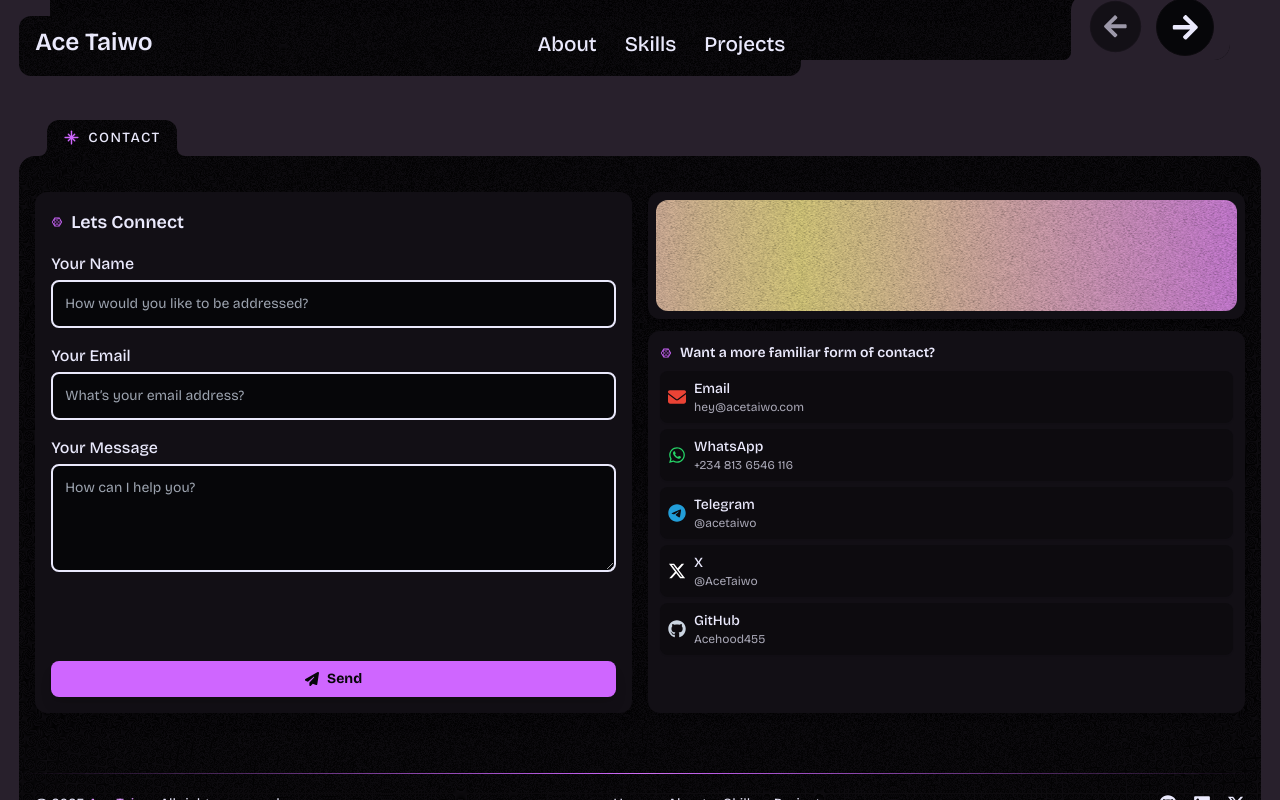
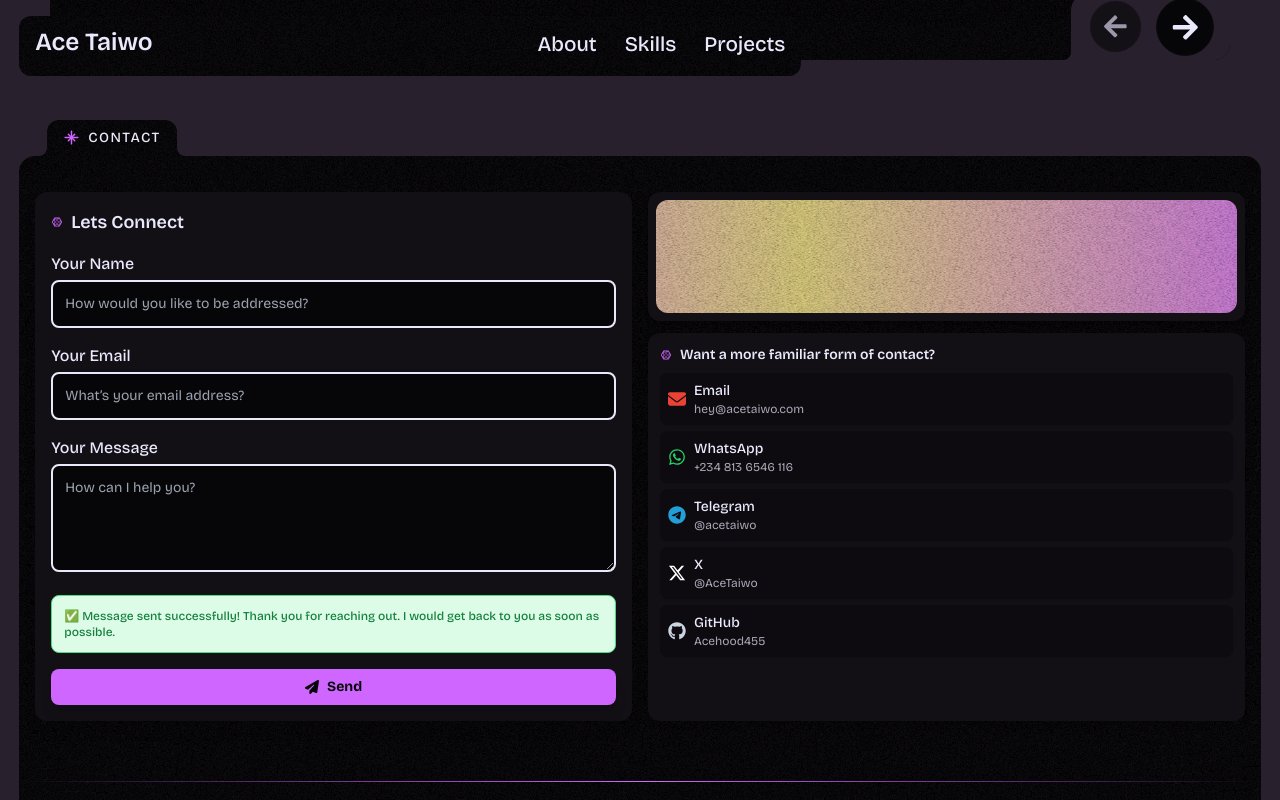
Before and after one commit to Acehood455/live-portfolio, a React (Vite) app: page / in a window 1280 px wide. Both pictures are taken after typing "Sample", "name@example.com", "Sample" into the empty fields and a click on the button "Send". Shown: the part 3159-3959 px from the top of the page. Built offline with nearby package versions, Linux system fonts and the light colour scheme.

Commit message:
Fix: Animation blocking contact success message

```diff
--- a/src/section/Contact.jsx
+++ b/src/section/Contact.jsx
@@ -179,7 +179,12 @@ const Contact = () => {
         </motion.div>
 
         {success && (
-          <motion.div variants={slideFromLeft} className="p-2 rounded-lg border border-green-300 bg-green-100 text-green-700 text-xs font-medium animate-fade-in">
+          <motion.div variants={slideFromLeft}
+            initial="hidden"
+            animate="visible"
+            exit="hidden"
+            className="p-3 rounded-lg border border-green-400 bg-green-100 text-green-700 text-xs font-medium animate-fade-in"
+          >
             ✅ Message sent successfully! Thank you for reaching out. I would get back to you as soon as possible.
           </motion.div>
         )}
```
